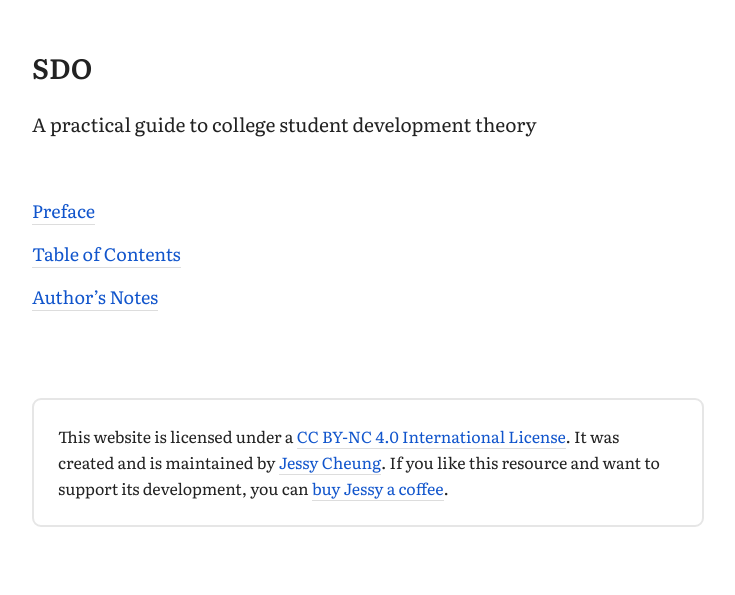
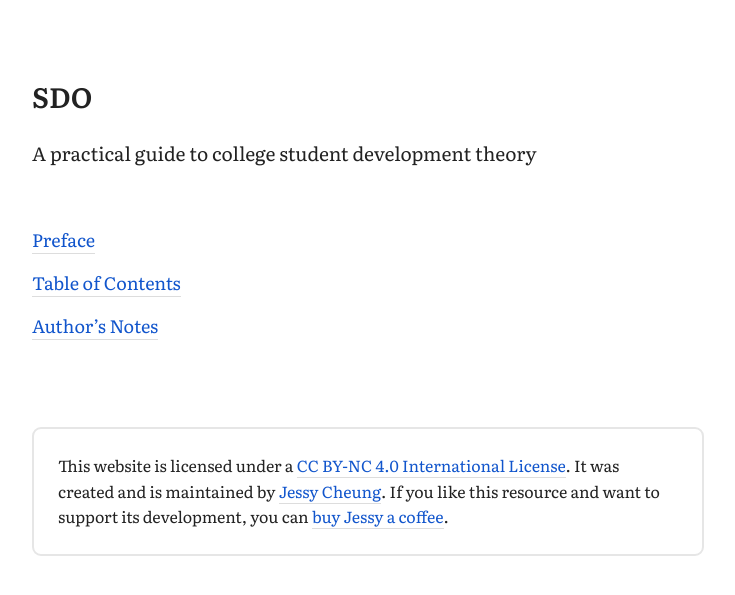
Before and after one commit to jl-c/jl-c.github.io, a Jekyll site: the page cover2.html, which Jekyll copies as it is, in a window 1280 px wide. Shown: the top 595 px of the page, without its empty margins (272-1007 px from the left). Built offline with Jekyll 4.4.1, drawn with Linux system fonts in a browser that asks for light colours.

Commit message:
Update cover2.html

```diff
--- a/cover2.html
+++ b/cover2.html
@@ -86,6 +86,7 @@ p{margin-left:auto}
 
 @media screen and (min-width:45rem){
 body{margin:1.5rem auto 0}
+  h1 {margin-top:3.6rem}
 p{font-size:1.125rem;}
 }
 
```
